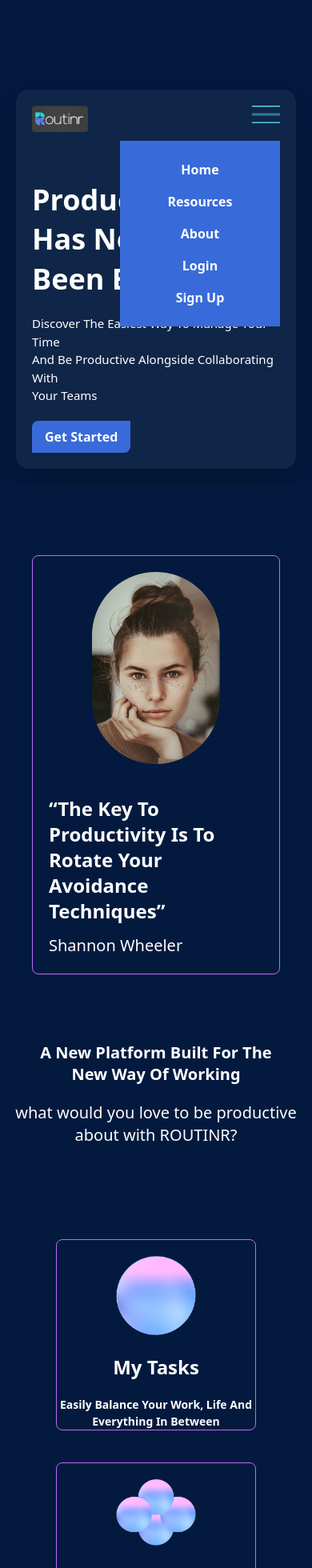
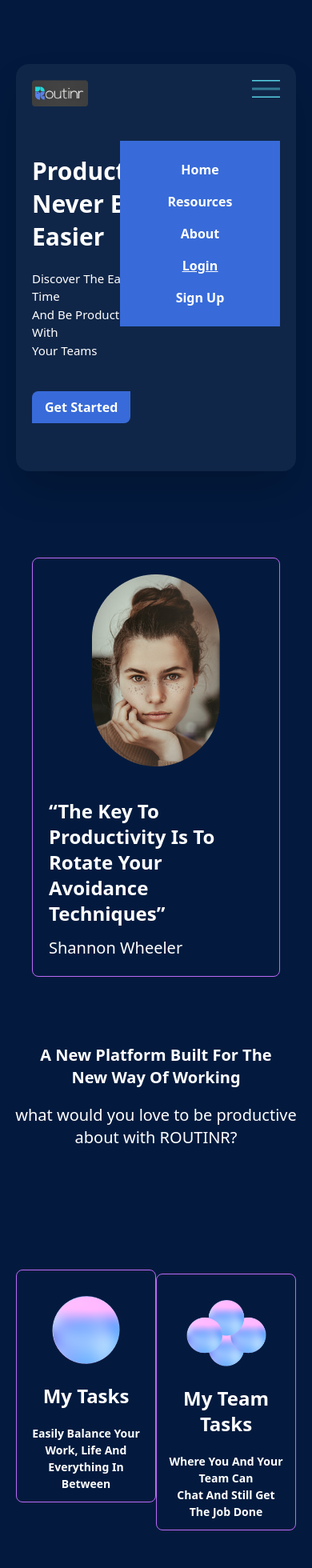
Before and after one commit to Routinr/routinr-frontend, a React (Vite) app in the folder routinr/: page / in a window 390 px wide. Shown: the top 1960 px of the page at 80% size. Built offline with nearby package versions, Linux system fonts and the light colour scheme.

Commit message:
here goes nothing

```diff
--- a/routinr/src/views/HomePage.jsx
+++ b/routinr/src/views/HomePage.jsx
@@ -7,19 +7,19 @@ import SocialSection from './components/SocialSection';
 import Footer from './components/Footer';
 const HomePage = () => {
   return (
-    <div className="App">
+    <div className="bg-[#031A3E]">
       <div className="hidden md:block md:absolute right-0">
         <img className="w-[150px]" src={Ellipse3} alt="ellipse3" />
       </div>
-      <div className="bg-[#031A3E] pt-28 md:pt-10   w-full lg:p-10 p-5">
+      <div className="pt-20 md:pt-10   w-full lg:p-10 p-5">
         <MainSection />
       </div>
-      <div className="bg-[#031A3E]  w-full p-10">
+      <div className="w-full p-10">
         <div className="flex justify-center mt-12">
           <SecondSection />
         </div>
       </div>
-      <div className="bg-[#031A3E]   w-full p-1">
+      <div className="w-full p-1">
         <div className="flex justify-center ">
           <div className="">
             <h1 className="lg:text-6xl md:text-3xl text-xl text-center font-bold text-white mt-10 md:mt-28 leading-snug">
@@ -32,10 +32,10 @@ const HomePage = () => {
           </div>
         </div>
       </div>
-      <div className="bg-[#031A3E] pt-28 md:pt-12  w-full lg:p-24 p-5">
+      <div className="pt-28 md:pt-12  w-full lg:p-24 p-5">
         <CardsSection />
       </div>
-      <div className="bg-[#031A3E]   w-full p-0 pt-1 md:pt-5">
+      <div className="w-full p-0 pt-1 md:pt-5">
         <h1 className="lg:text-6xl md:text-3xl text-3xl text-center font-bold text-white mt-28 leading-snug">
           Integrate With Tools You Love
         </h1>
@@ -44,10 +44,10 @@ const HomePage = () => {
           <br /> Your Popular Tools
         </p>
       </div>
-      <div className="bg-[#031A3E] pt-20 p-5">
+      <div className="pt-20 p-5">
         <SocialSection />
       </div>
-      <div className="bg-[#153362] h-fit md:h-[350px]">
+      <div className="h-fit md:h-[350px]">
         <Footer />
       </div>
     </div>
--- a/routinr/src/views/components/CardsSection.jsx
+++ b/routinr/src/views/components/CardsSection.jsx
@@ -5,14 +5,14 @@ import left from "../../assets/icons/left.png";
 import right from "../../assets/icons/right.png";
 const CardsSection = () => {
   return (
-    <div className="flex justify-between items-center md:flex-row flex-col">
+    <div className="flex justify-between items-center flex-row ">
       <img
         className="absolute hidden md:block lg:w-[300px] md:w-[250px] left-0 lg:top-[1500px] top[500px] z-20"
         src={left}
         alt="left_shape"
       />
-      <div className="flex flex-col md:bg-[#031A3E] justify-center items-center text-center border-[1px] border-[rgb(189,106,247)] text-white md:p-5 lg:p-8 rounded-lg z-30 md:w-[400px] w-[250px]">
-        <img className="w-[100px] mt-5 md:mt-0" src={shape} alt="shape" />
+      <div className="flex flex-col md:bg-[#031A3E] justify-center items-center text-center border-[1px] border-[rgb(189,106,247)] text-white p-3 md:p-5 lg:p-8 rounded-lg z-30 md:w-[370px] lg:w-[400px] w-[250px]">
+        <img className="w-[85px] mt-5 md:mt-0" src={shape} alt="shape" />
         <h2 className="mt-6 font-bold text-2xl">My Tasks</h2>
         <p className="mt-5 text-md font-semibold text-[14px] md:text-[20px]">
           Easily Balance Your Work, Life And
@@ -20,7 +20,7 @@ const CardsSection = () => {
         </p>
       </div>
 
-      <div className="flex flex-col md:bg-[#031A3E] justify-center mt-10 md:mt-0 items-center text-center border-[1px] border-[#BD6AF7] text-white md:p-5 lg:p-8 rounded-lg z-30 md:w-[400px] w-[250px]">
+      <div className="flex flex-col md:bg-[#031A3E] justify-center mt-10 md:mt-0 items-center text-center border-[1px] border-[#BD6AF7] text-white p-3 md:p-5 lg:p-8 rounded-lg z-30 md:w-[350px] lg:w-[400px] w-[250px]">
         <img
           className="w-[100px] mt-5 md:mt-0 "
           src={bubble}
--- a/routinr/src/views/components/MainSection.jsx
+++ b/routinr/src/views/components/MainSection.jsx
@@ -26,18 +26,18 @@ const MainSection = () => {
             <div className="hidden md:block md:absolute md:left-11 -z-10">
               <img src={Ellipse} alt="ellipse" />
             </div>
-            <h1 className="lg:text-5xl text-4xl font-semibold mt-5 leading-snug ">
+            <h1 className="lg:text-5xl text-3xl font-semibold mt-5 leading-snug ">
               Productivity
-              <br /> Has Never <br /> Been Easier
+              Has<br /> Never Been<br /> Easier
             </h1>
             <p className="mt-5 text-[15px] lg:text-[20px]">
               Discover The Easiest Way To Manage Your Time <br /> And Be
               Productive Alongside Collaborating With <br /> Your Teams
             </p>
-            <button className="bg-[#386BD9] text-white font-bold py-2 px-4 rounded-tl-lg rounded-br-lg mt-5">
+            <button className="bg-[#386BD9] text-white font-bold py-2 px-4 rounded-tl-lg rounded-br-lg mt-10 mb-10 md:mb-0 md:mt-5">
               Get Started
             </button>
-            <div className="absolute left-[550px] buttom-[50px]">
+            <div className="hidden md:block absolute left-[550px] buttom-[50px]">
               <img src={circlee} alt="circle" />
             </div>
           </div>
--- a/routinr/src/views/components/Navbar.jsx
+++ b/routinr/src/views/components/Navbar.jsx
@@ -1,6 +1,7 @@
 import React from "react";
 import harmbugger from "../../assets/icons/menu.png";
 import logo from "../../assets/images/logo.png";
+import dashboardlogo from "../../assets/icons/dashboardlogo.png";
 import { Link } from "react-router-dom";
 import { useState, useEffect } from "react";
 
@@ -28,7 +29,12 @@ const Navbar = () => {
   return (
     <div className="flex justify-between">
       <div>
-        <img className="w-[70px] md:w-full" src={logo} alt="logo" />
+        <img className="md:hidden w-[70px] md:w-full" src={logo} alt="logo" />
+        <img
+          className="hidden md:block w-[70px] md:w-full"
+          src={dashboardlogo}
+          alt="logo"
+        />
       </div>
       <div className="flex gap-[30px]">
         {isMobile ? (
@@ -42,7 +48,7 @@ const Navbar = () => {
             <button className="bg-transparent text-white font-bold py-1 px-4 rounded-tl-lg rounded-br-lg">
               <Link to={"/"}>About</Link>
             </button>
-            <button className="bg-transparent  text-white font-bold py-1 px-4 rounded-tl-lg rounded-br-lg">
+            <button className="bg-transparent underline text-white font-bold py-1 px-4 rounded-tl-lg rounded-br-lg">
               <Link to={"/login"}>Login</Link>
             </button>
             <button className="bg-[#386BD9] text-white font-bold py-1 px-4 rounded-tl-lg rounded-br-lg">
@@ -60,7 +66,7 @@ const Navbar = () => {
             <button className="bg-transparent text-white font-bold py-1 px-4 rounded-tl-lg rounded-br-lg">
               <Link to={"/"}>About</Link>
             </button>
-            <button className="bg-transparent  text-white font-bold py-1 px-4 rounded-tl-lg rounded-br-lg">
+            <button className="bg-transparent underline text-[#386BD9]  font-bold py-1 px-4 rounded-tl-lg rounded-br-lg">
               <Link to={"/login"}>Login</Link>
             </button>
             <button className="bg-[#386BD9] text-white font-bold py-1 px-4 rounded-tl-lg rounded-br-lg">
```
Also changed, not shown: routinr/src/assets/icons/dashboardlogo.png (added).
